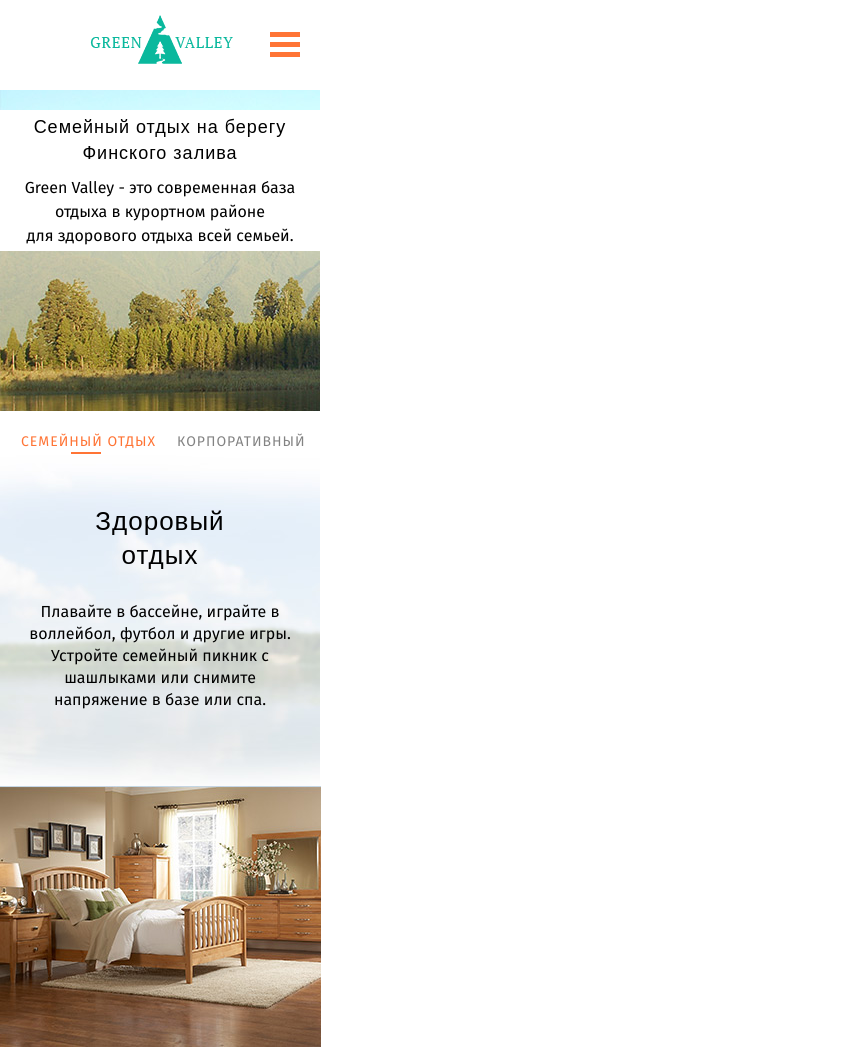
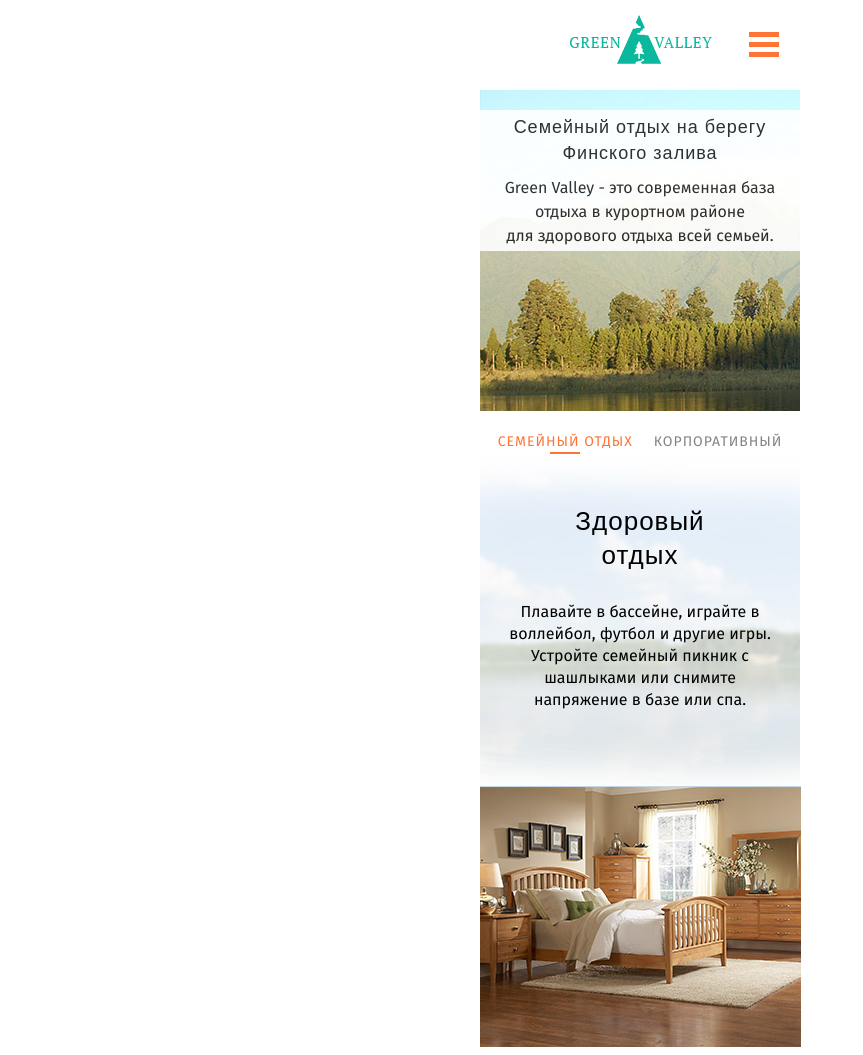
Before and after one commit to s-fomenko/Green-Valley, a plain HTML site: page index.html in a window 1280 px wide. Shown: the top 1055 px of the page, without its empty margins (0-863 px from the left). Drawn offline with Linux system fonts and the light colour scheme; a web font is replaced by a local one.

Commit message:
Исправление замечаний 10.03

```diff
--- a/css/style.css
+++ b/css/style.css
@@ -1,3 +1,4 @@
+/*=====global=====*/
 html,
 body {
   margin: 0;
@@ -5,7 +6,7 @@ body {
 }
 
 body {
-  width: 320px;
+  min-width: 320px;
 
   font-weight: 400;
   font-size: 16px;
@@ -17,11 +18,16 @@ body {
   background: white;
 }
 
+.container {
+  width: 320px;
+  margin: 0 auto;
+}
+
 /*=====sprite=====*/
 .sprite {
   display: block;
 
-  background-image: url("spritesheet.png");
+  background-image: url("../img/spritesheet.png");
   background-repeat: no-repeat;
 }
 
@@ -47,21 +53,31 @@ body {
 }
 
 /*=====header=====*/
-.main-navigation__list {
-  display: none;
+.page-header {
+  padding-top: 15px;
+  padding-bottom: 21px;
 }
 
-.page-header__contacts {
-  display: none;
+.page-header__container {
+  display: -webkit-box;
+  display: -ms-flexbox;
+  display: flex;
+  justify-content: center;
+  width: 320px;
+  margin: 0 auto;
+
+  -webkit-box-pack: center;
+  -ms-flex-pack: center;
 }
 
-.btn--icon {
-  display: none;
+.page-logo {
+  padding-left: 30px;
 }
 
 .main-navigation__toggler {
   position: relative;
   top: 17px;
+  left: 37px;
 }
 
 .main-navigation__toggler-elem {
@@ -94,19 +110,19 @@ body {
   background-color: #ff7435;
 }
 
-.page-header {
-  display: -webkit-box;
-  display: -ms-flexbox;
-  display: flex;
-  padding-top: 15px;
-  padding-bottom: 21px;
-  padding-left: 90px;
+.main-navigation__list {
+  display: none;
 }
 
-.page-logo {
-  margin-right: 37px;
+.page-header__contacts {
+  display: none;
 }
 
+.btn--icon {
+  display: none;
+}
+
+/*=====main=====*/
 .hero-section {
   min-height: 321px;
   padding-top: 20px;
@@ -119,6 +135,7 @@ body {
   padding-bottom: 3px;
 
   background-color: #ffffff;
+  opacity: 0.9;
 }
 
 .hero-section__header {
@@ -131,6 +148,7 @@ body {
   line-height: 26px;
   font-family: "PT Serif Caption", "Arial", sans-serif;
   text-align: center;
+  color: #1c1c1c;
   letter-spacing: 1px;
 }
 
@@ -141,6 +159,7 @@ body {
   font-size: 16px;
   line-height: 24px;
   text-align: center;
+  color: #1c1c1c;
 }
 
 .features {
@@ -153,18 +172,25 @@ body {
   display: -webkit-box;
   display: -ms-flexbox;
   display: flex;
+  justify-content: center;
   margin: 0;
   padding: 0;
 
   list-style: none;
+
+  -webkit-box-pack: center;
+  -ms-flex-pack: center;
 }
 
 .tab__item {
   position: relative;
-
-  padding-left: 21px;
+  /*padding-left: 21px;*/
 
   letter-spacing: 1px;
+}
+
+.tab__item:last-of-type {
+  padding-left: 21px;
 }
 
 .tab__link {
@@ -183,7 +209,7 @@ body {
   content: "";
   position: absolute;
   top: 21px;
-  left: 71px;
+  left: 52px;
 
   width: 30px;
   height: 2px;
--- a/index.html
+++ b/index.html
@@ -2,6 +2,7 @@
 <html lang="ru">
   <head>
     <meta charset="utf-8">
+    <meta name="viewport" content="width=device-width,initial-scale=1">
     <title>Green Valley</title>
     <link href="https://fonts.googleapis.com/css?family=Fira+Sans:400,500|PT+Serif+Caption" rel="stylesheet">
     <link rel="stylesheet" href="css/normalize.css">
@@ -11,6 +12,7 @@
 
 
     <header class="page-header">
+      <div class="page-header__container">
         <div class="page-logo">
           <a class="page-logo__link">
             <img class="page-logo__img" src="img/main-logo.png" alt="Green Valley" width="143" height="49">
@@ -45,9 +47,11 @@
           </div>
         </div>
         <a class="btn  btn--icon" href="#">Забронировать</a>
+      </div>
     </header>
 
     <main class="page-main">
+      <div class="container">
         <div class="hero-section">
           <div class="hero-section__wrapper">
             <h1 class="hero-section__header">
@@ -206,9 +210,11 @@
             </a>
           </div>
         </div>
+      </div>
     </main>
 
     <footer class="page-footer">
+      <div class="container">
         <div class="page-footer__address">
           г. Санкт-Петербург, Приморское ш.600
         </div>
@@ -226,6 +232,7 @@
           <a class="page-footer__tel" href="tel:+78127775588">+7 812 777-55-88</a>
           <a class="page-footer__mail" href="mailto:info@greenvalley.ru">info@greenvalley.ru</a>
         </div>
+      </div>
     </footer>
 
 
```
Also changed, not shown: form.html (+1 -0 lines). Lines whose indentation alone changed are shown as unchanged.
